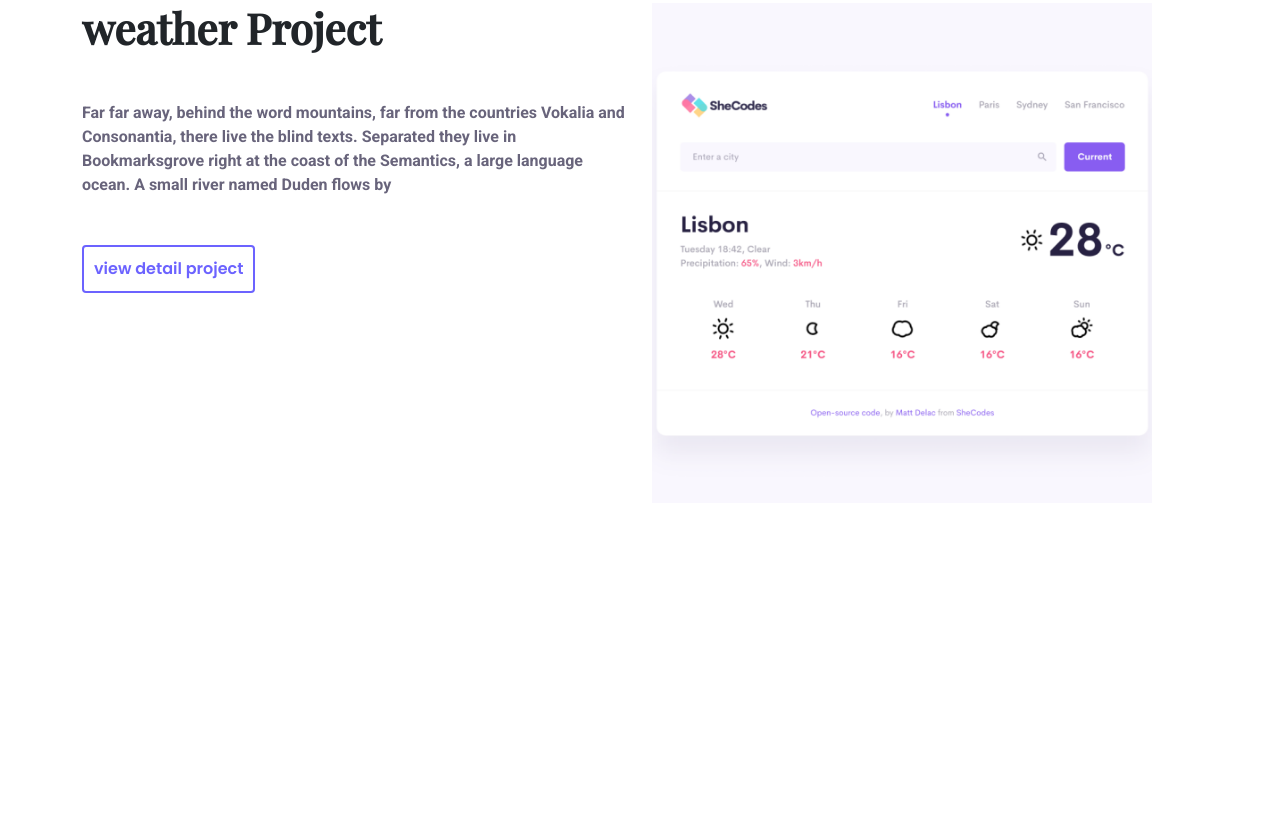
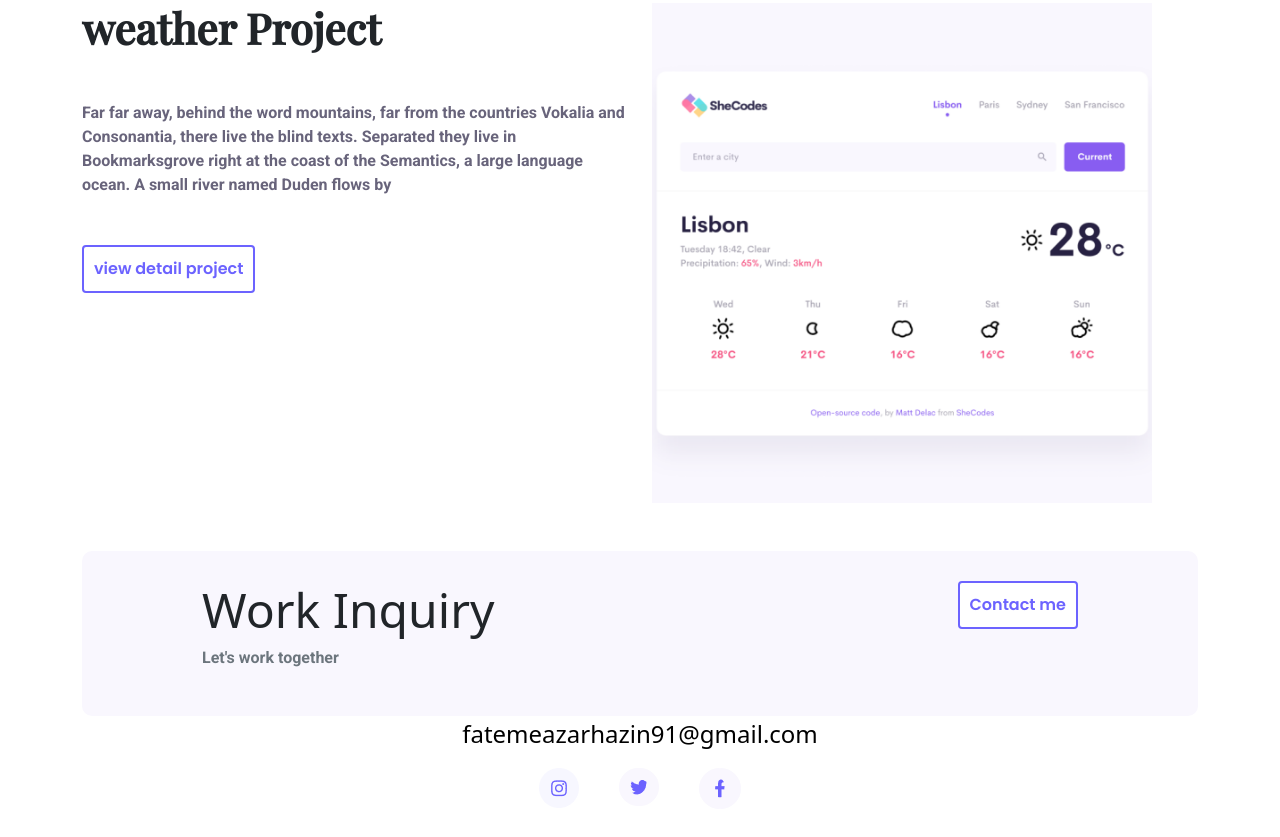
Before and after one commit to FatemeAzar/portfolio-project, a plain HTML site: page index.html in a window 1280 px wide. Shown: the part 1665-2502 px from the top of the page. Before the commit the page ends 2168 px from the top, so only its background shows below. Drawn offline with nearby package versions, Linux system fonts and the light colour scheme.

Commit message:
fix footbar

```diff
--- a/index.html
+++ b/index.html
@@ -89,10 +89,39 @@
           </p>
           <button>view detail project</button>
         </div>
-        <div class="col d-none d-lg-block mobile">
+        <div class="col d-none d-lg-block mobile mb-5">
           <img src="weather.png" />
         </div>
       </div>
+      <footer>
+        <div
+          class="contact-box d-flex justify-content-between d-none d-md-flex"
+        >
+          <div>
+            <h4>Work Inquiry</h4>
+            <p class="text-muted">Let's work together</p>
+          </div>
+          <div>
+            <button>Contact me</button>
+          </div>
+        </div>
+        <div class="d-flex justify-content-center">
+          <a href="maito:fatemeazarhazin91@gmail.com" class="email-link"
+            >fatemeazarhazin91@gmail.com</a
+          >
+        </div>
+        <div class="social-links d-flex justify-content-center mb-5 mt-3">
+          <a href="https://www.instagram.com">
+            <img src="instagram.png" alt="" />
+          </a>
+          <a href="https://www.twitter.com">
+            <img src="twittter.png" alt="" class="font-awsome" />
+          </a>
+          <a href="https://www.facebook.com">
+            <img src="facebook.png" alt="" class="font-awsome facebook" />
+          </a>
+        </div>
+      </footer>
     </div>
   </body>
 </html>
--- a/style.css
+++ b/style.css
@@ -153,3 +153,39 @@ nav li.active a {
   font-size: 24px;
   font-family: "Poppins";
 }
+
+.font-awsome {
+  background-color: #f9f7fe;
+  padding: 10px;
+  border: 1px solid #f9f7fe;
+  border-radius: 30px;
+}
+
+footer .email-link {
+  text-decoration: none;
+  color: black;
+  font-size: 24px;
+  text-align: center;
+}
+
+footer .email-link:hover {
+  color: #6c63ff;
+}
+
+footer .social-links a {
+  margin: 0 20px;
+}
+
+footer .facebook {
+  padding: 10px 15px;
+  border-radius: 100px;
+}
+
+footer .contact-box {
+  background-color: #f9f7fe;
+  padding: 30px 120px;
+  border-radius: 10px;
+}
+footer h4 {
+  font-size: 48px;
+}
```
Also changed, not shown: facebook.png (added), instagram.png (added), twittter.png (added).
